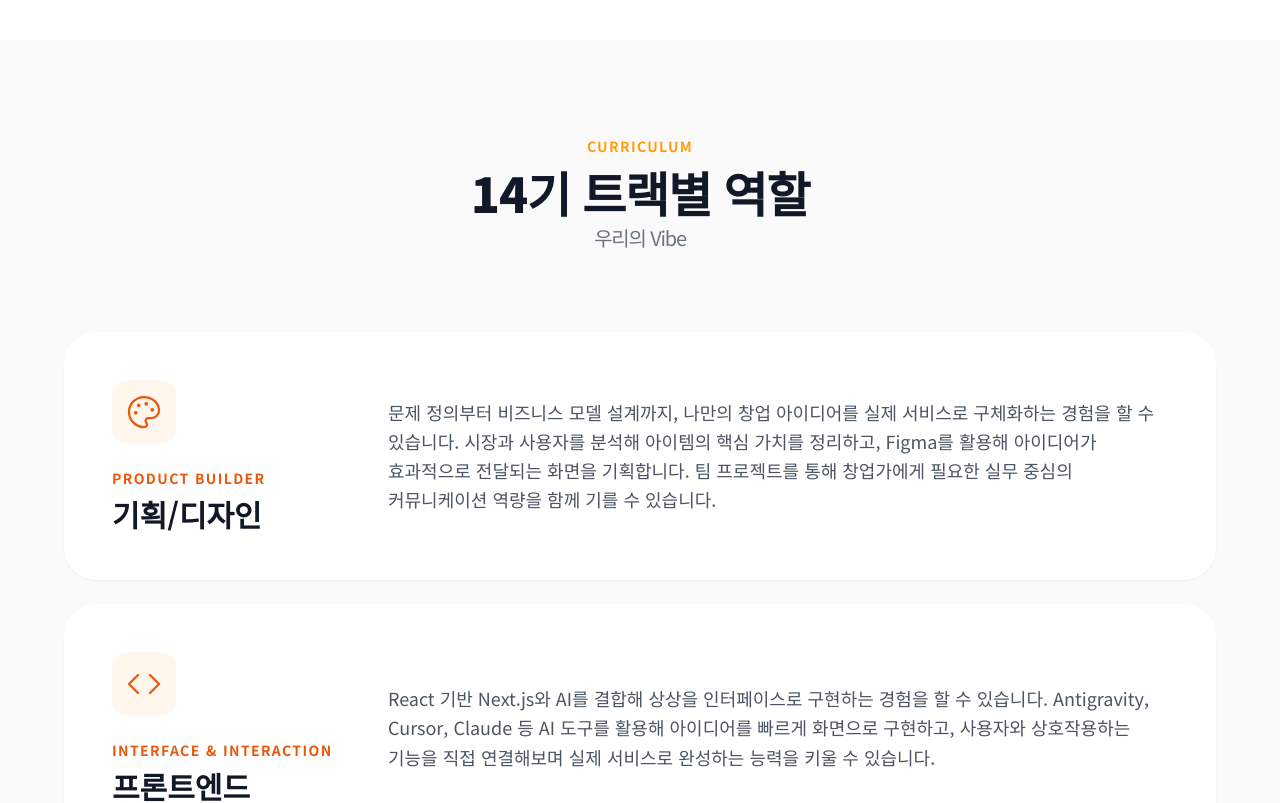
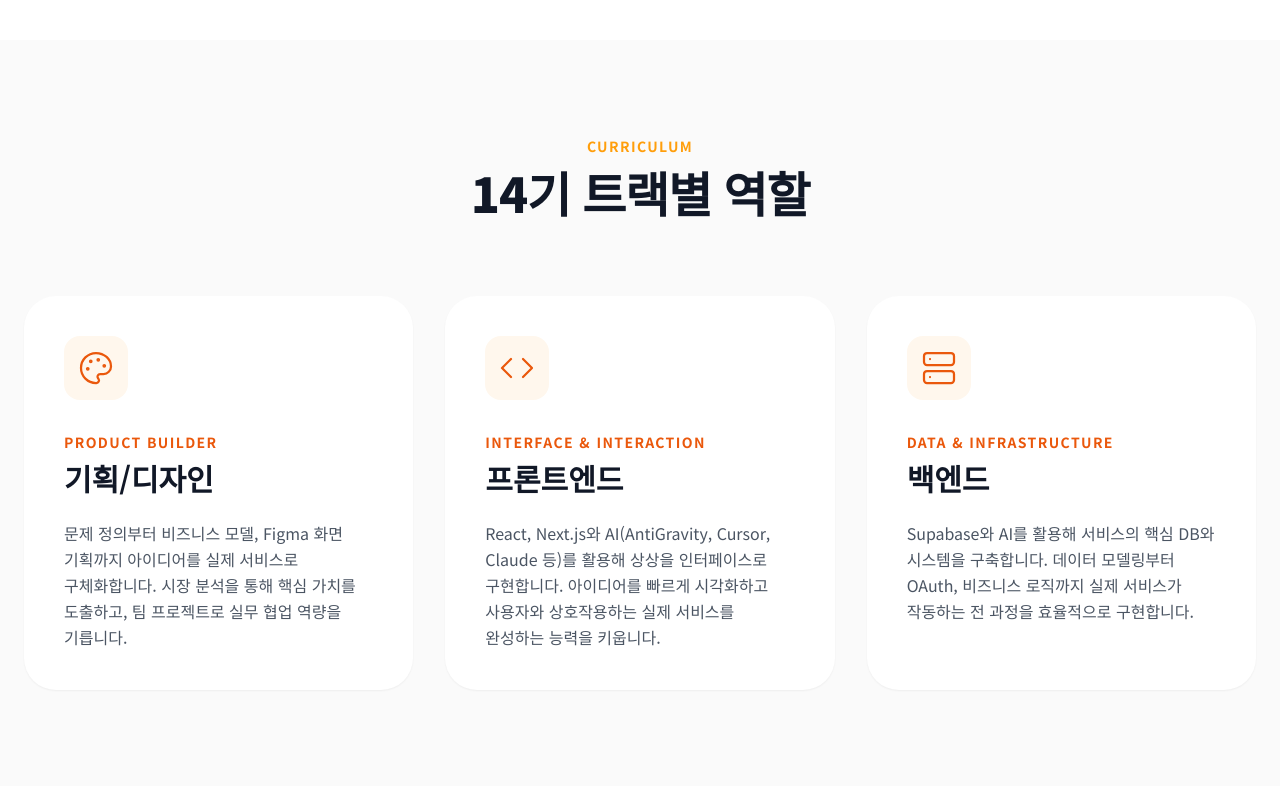
Before and after one commit to likelion-cnu-14th/recruit, a Next.js app: page / in a window 1280 px wide. Shown: the part 1320-2123 px from the top of the page. Built offline with nearby package versions, Linux system fonts and the light colour scheme.

Commit message:
chore: 트랙 소개 부분 수정

```diff
--- a/src/components/Tracks.tsx
+++ b/src/components/Tracks.tsx
@@ -6,46 +6,44 @@ export default function Tracks() {
       role: "Product Builder",
       title: "기획/디자인",
       icon: <Palette strokeWidth={1.5} size={36} />,
-      desc: "문제 정의부터 비즈니스 모델 설계까지, 나만의 창업 아이디어를 실제 서비스로 구체화하는 경험을 할 수 있습니다. 시장과 사용자를 분석해 아이템의 핵심 가치를 정리하고, Figma를 활용해 아이디어가 효과적으로 전달되는 화면을 기획합니다. 팀 프로젝트를 통해 창업가에게 필요한 실무 중심의 커뮤니케이션 역량을 함께 기를 수 있습니다."
+      desc: "문제 정의부터 비즈니스 모델, Figma 화면 기획까지 아이디어를 실제 서비스로 구체화합니다. 시장 분석을 통해 핵심 가치를 도출하고, 팀 프로젝트로 실무 협업 역량을 기릅니다."
     },
     {
       role: "Interface & Interaction",
       title: "프론트엔드",
       icon: <Code strokeWidth={1.5} size={36} />,
-      desc: "React 기반 Next.js와 AI를 결합해 상상을 인터페이스로 구현하는 경험을 할 수 있습니다. Antigravity, Cursor, Claude 등 AI 도구를 활용해 아이디어를 빠르게 화면으로 구현하고, 사용자와 상호작용하는 기능을 직접 연결해보며 실제 서비스로 완성하는 능력을 키울 수 있습니다."
+      desc: "React, Next.js와 AI(AntiGravity, Cursor, Claude 등)를 활용해 상상을 인터페이스로 구현합니다. 아이디어를 빠르게 시각화하고 사용자와 상호작용하는 실제 서비스를 완성하는 능력을 키웁니다."
     },
     {
       role: "Data & Infrastructure",
       title: "백엔드",
       icon: <Server strokeWidth={1.5} size={36} />,
-      desc: "Supabase와 AI 도구를 활용해 서비스의 핵심 데이터베이스를 설계하고 시스템의 뼈대를 구축합니다. 서비스에 필요한 데이터 간의 관계를 정의하는 모델링부터 OAuth, 데이터 처리 로직까지 효율적으로 구현하며, 내가 설계한 데이터가 실제 화면과 연결되어 작동하는 전 과정을 경험합니다."
+      desc: "Supabase와 AI를 활용해 서비스의 핵심 DB와 시스템을 구축합니다. 데이터 모델링부터 OAuth, 비즈니스 로직까지 실제 서비스가 작동하는 전 과정을 효율적으로 구현합니다."
     }
   ];
 
   return (
     <section className="bg-surface px-6 py-24 selection:bg-orange-100 dark:bg-zinc-900">
-      <div className="mx-auto max-w-6xl">
+      <div className="mx-auto max-w-screen-xl">
         <div className="mb-20 text-center">
           <span className="mb-3 block text-sm font-bold uppercase tracking-widest text-primary">Curriculum</span>
           <h2 className="text-4xl font-extrabold tracking-tight text-gray-900 md:text-5xl dark:text-white">
             14기 트랙별 역할
-            <span className="mt-2 block text-xl font-normal text-gray-500 dark:text-gray-400">우리의 Vibe</span>
           </h2>
         </div>
 
-        <div className="flex flex-col gap-6">
+        <div className="grid grid-cols-1 gap-8 lg:grid-cols-3">
           {tracks.map((track, index) => (
             <div
               key={index}
-              className="group relative overflow-hidden rounded-[2rem] bg-white p-8 shadow-sm transition-all duration-300 hover:-translate-y-1 hover:shadow-xl hover:shadow-orange-500/5 md:p-12 dark:bg-zinc-800"
+              className="group relative flex flex-col justify-between overflow-hidden rounded-[2rem] bg-white p-10 shadow-sm transition-all duration-300 hover:-translate-y-2 hover:shadow-2xl hover:shadow-orange-500/10 dark:bg-zinc-800"
             >
-              <div className="flex flex-col gap-8 md:grid md:grid-cols-12 md:gap-12 md:items-center">
-                <div className="md:col-span-4 lg:col-span-3">
-                  <div className="mb-6 inline-flex h-16 w-16 items-center justify-center rounded-2xl bg-orange-50 text-orange-600 transition-colors group-hover:bg-orange-600 group-hover:text-white">
+              <div>
+                <div className="mb-8 inline-flex h-16 w-16 items-center justify-center rounded-2xl bg-orange-50 text-orange-600 transition-colors group-hover:bg-orange-600 group-hover:text-white">
                   {track.icon}
                 </div>
 
-                  <div className="space-y-2">
+                <div className="mb-6 space-y-2">
                   <span className="block text-sm font-bold uppercase tracking-widest text-orange-600">
                     {track.role}
                   </span>
@@ -53,13 +51,10 @@ export default function Tracks() {
                     {track.title}
                   </h3>
                 </div>
-                </div>
 
-                <div className="md:col-span-8 lg:col-span-9">
-                  <p className="break-keep text-lg leading-relaxed text-gray-600 dark:text-gray-300">
+                <p className="break-keep text-base leading-relaxed text-gray-600 dark:text-gray-300">
                   {track.desc}
                 </p>
-                </div>
               </div>
             </div>
           ))}
```
Lines whose indentation alone changed are shown as unchanged.
